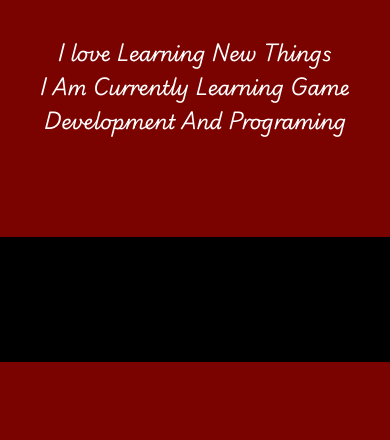
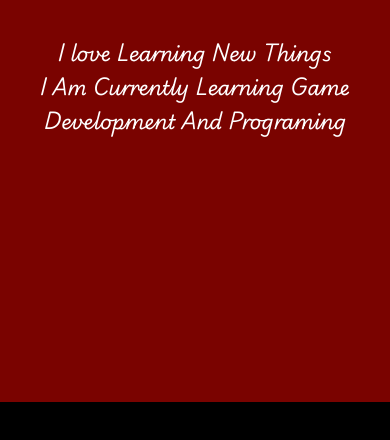
Before and after one commit to Ashikjttp/Ashikjttp.github.io, a plain HTML site: page index.html in a window 390 px wide. Shown: the part 484-924 px from the top of the page. Before the commit the page ends 846 px from the top, so only its background shows below. Drawn offline with Linux system fonts and the light colour scheme.

Commit message:
Readded Phone scroll

```diff
--- a/style.css
+++ b/style.css
@@ -23,7 +23,6 @@
         background-color: rgb(122, 3, 0);
         padding: 0;
         margin: 0;
-        overflow-y: hidden;
     }
 
     header {
@@ -67,11 +66,3 @@
         margin : 185px 0 0 0;
         padding : 0 0 125px 0;
     }
-
-    /* Phones */
-@media screen and (max-height: 900px) {
-    footer{
-        background: black;
-        margin: auto;
-    }
-}
```
